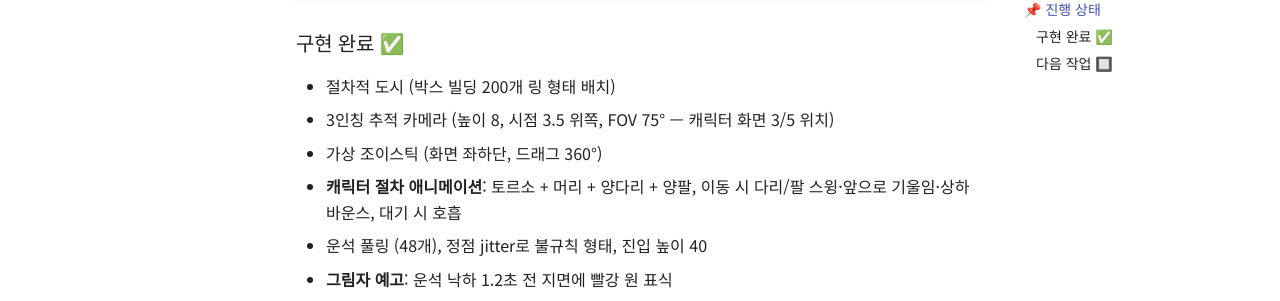
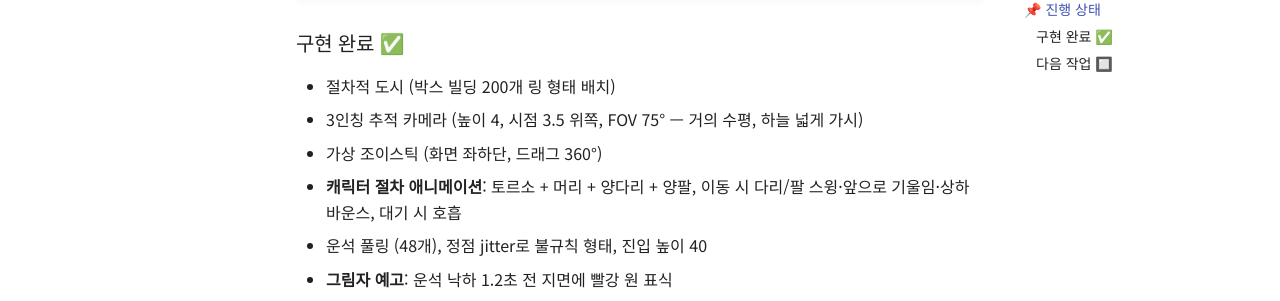
Before and after one commit to suan2z/wellbeangame01, an MkDocs documentation site: the page built from docs/meteor-dodge/index.md, in a window 1280 px wide and 900 px high, scrolled down 696 px. Shown: the part 153-454 px from the top of the window. Built offline with MkDocs 1.6.1 and Material for MkDocs 9.7.7, drawn with Linux system fonts in a browser that asks for light colours.

Commit message:
tune(meteor-game): 카메라 시점 낮춤 + 거의 수평 시점 (#23)
OFFSET (0,8,14) → (0,4,14). 카메라 높이 절반으로 낮춰 캐릭터 시선 가까이.
LOOK_AHEAD 유지(0,3.5,0). 틸트 약 2° (거의 수평) → 하늘 영역 더 넓게 가시.
캐릭터 화면 위치 61.5% (중상단).

https://claude.ai/code/session_01SJt5neCgqnwg6586RkBGsY

Co-authored-by: Claude <noreply@anthropic.com>

```diff
--- a/docs/meteor-dodge/index.md
+++ b/docs/meteor-dodge/index.md
@@ -26,7 +26,7 @@
 ### 구현 완료 ✅
 
 - 절차적 도시 (박스 빌딩 200개 링 형태 배치)
-- 3인칭 추적 카메라 (높이 8, 시점 3.5 위쪽, FOV 75° — 캐릭터 화면 3/5 위치)
+- 3인칭 추적 카메라 (높이 4, 시점 3.5 위쪽, FOV 75° — 거의 수평, 하늘 넓게 가시)
 - 가상 조이스틱 (화면 좌하단, 드래그 360°)
 - **캐릭터 절차 애니메이션**: 토르소 + 머리 + 양다리 + 양팔, 이동 시 다리/팔 스윙·앞으로 기울임·상하 바운스, 대기 시 호흡
 - 운석 풀링 (48개), 정점 jitter로 불규칙 형태, 진입 높이 40
```
Also changed, not shown: docs/meteor-dodge/히스토리.md (+1 -1 lines), 1 other file.
